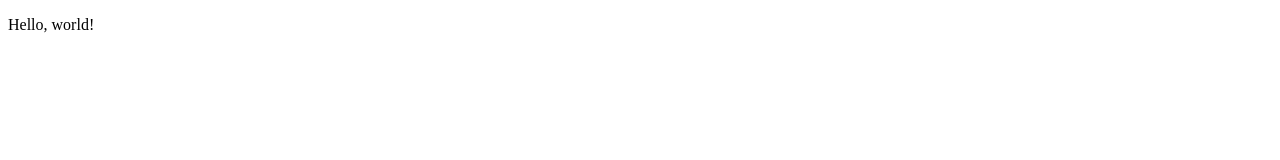
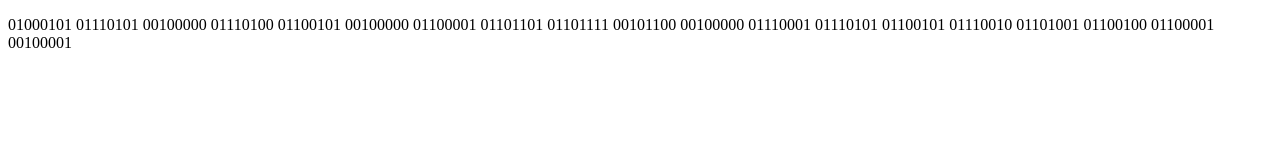
Before and after one commit to danielfercope/danielfercope.github.io, a plain HTML site: page index.html in a window 1280 px wide. Drawn offline with Linux system fonts and the light colour scheme.

Commit message:
Update index.html

```diff
--- a/index.html
+++ b/index.html
@@ -6,7 +6,7 @@
   <title>Document</title>
 </head>
 <body>
-  <p>Hello, world!</p>
+  <p>01000101 01110101 00100000 01110100 01100101 00100000 01100001 01101101 01101111 00101100 00100000 01110001 01110101 01100101 01110010 01101001 01100100 01100001 00100001 </p>
 
 </body>
 </html>
```
